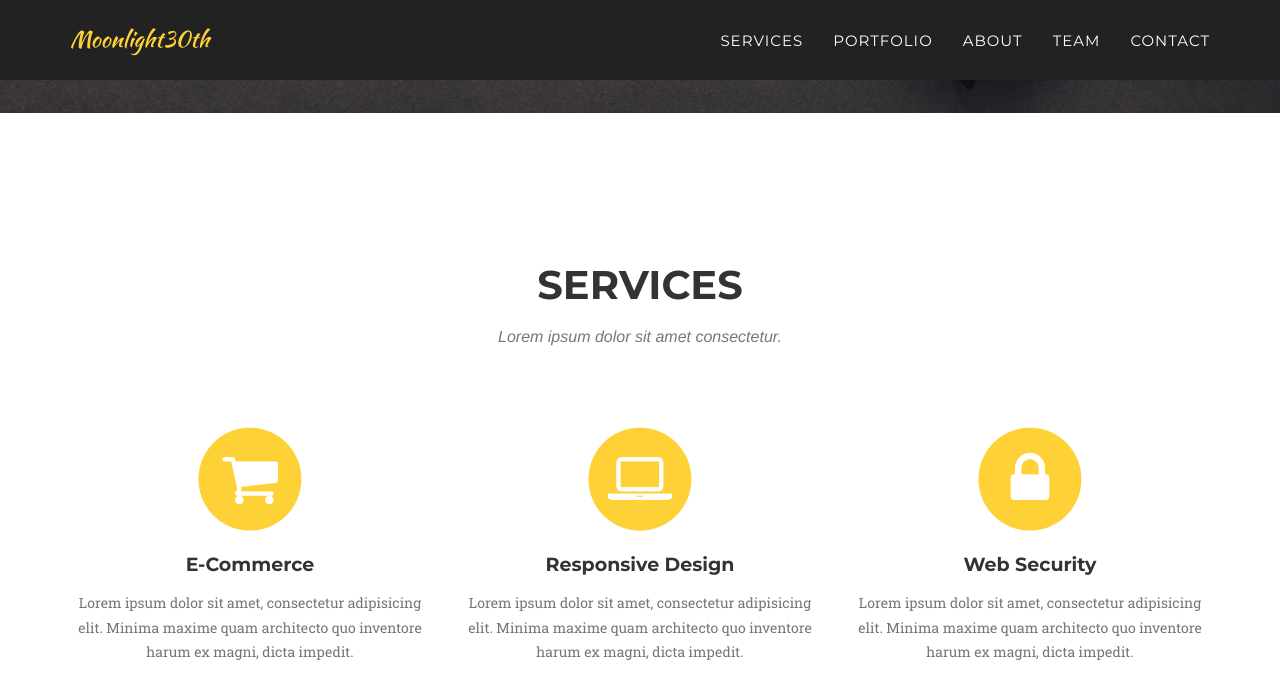
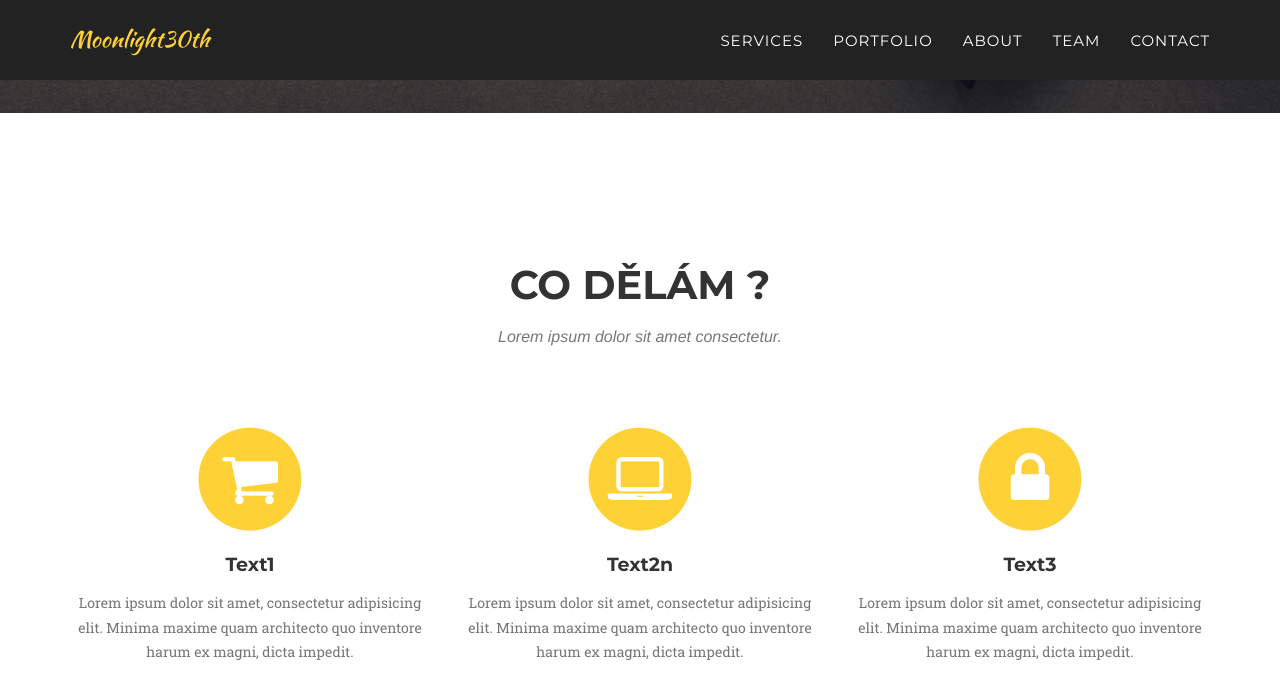
Before and after one commit to Muf1k/moonlight30th, a Jekyll site: the page built from index.html, in a window 1280 px wide and 900 px high, scrolled down 645 px. Shown: the top 699 px of the window. Built offline with Jekyll 4.4.1, drawn with Linux system fonts in a browser that asks for light colours; some web fonts are replaced.

Commit message:
Update service headings and section title

```diff
--- a/_includes/services.html
+++ b/_includes/services.html
@@ -3,7 +3,7 @@
         <div class="container">
             <div class="row">
                 <div class="col-lg-12 text-center">
-                    <h2 class="section-heading">Services</h2>
+                    <h2 class="section-heading">Co dělám ?</h2>
                     <h3 class="section-subheading text-muted">Lorem ipsum dolor sit amet consectetur.</h3>
                 </div>
             </div>
@@ -13,7 +13,7 @@
                         <i class="fa fa-circle fa-stack-2x text-primary"></i>
                         <i class="fa fa-shopping-cart fa-stack-1x fa-inverse"></i>
                     </span>
-                    <h4 class="service-heading">E-Commerce</h4>
+                    <h4 class="service-heading">Text1</h4>
                     <p class="text-muted">Lorem ipsum dolor sit amet, consectetur adipisicing elit. Minima maxime quam architecto quo inventore harum ex magni, dicta impedit.</p>
                 </div>
                 <div class="col-md-4">
@@ -21,7 +21,7 @@
                         <i class="fa fa-circle fa-stack-2x text-primary"></i>
                         <i class="fa fa-laptop fa-stack-1x fa-inverse"></i>
                     </span>
-                    <h4 class="service-heading">Responsive Design</h4>
+                    <h4 class="service-heading">Text2n</h4>
                     <p class="text-muted">Lorem ipsum dolor sit amet, consectetur adipisicing elit. Minima maxime quam architecto quo inventore harum ex magni, dicta impedit.</p>
                 </div>
                 <div class="col-md-4">
@@ -29,7 +29,7 @@
                         <i class="fa fa-circle fa-stack-2x text-primary"></i>
                         <i class="fa fa-lock fa-stack-1x fa-inverse"></i>
                     </span>
-                    <h4 class="service-heading">Web Security</h4>
+                    <h4 class="service-heading">Text3</h4>
                     <p class="text-muted">Lorem ipsum dolor sit amet, consectetur adipisicing elit. Minima maxime quam architecto quo inventore harum ex magni, dicta impedit.</p>
                 </div>
             </div>
```
